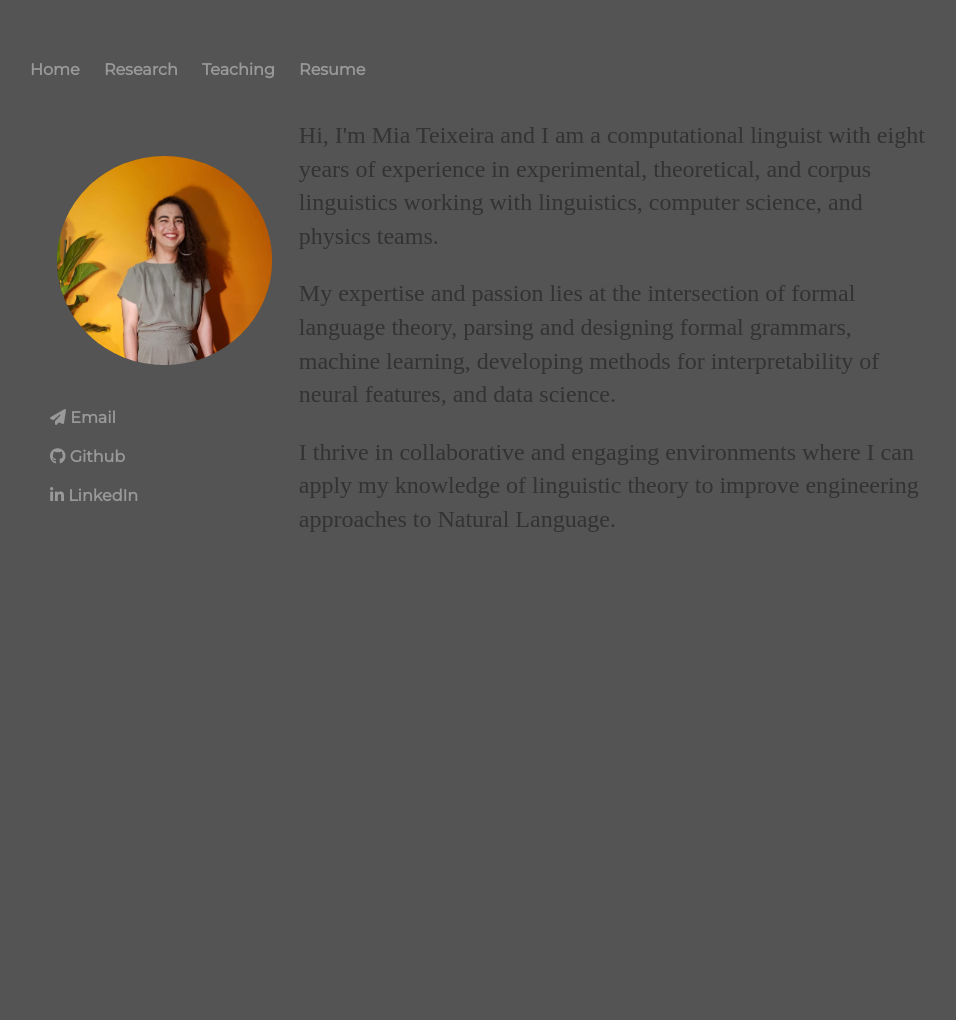
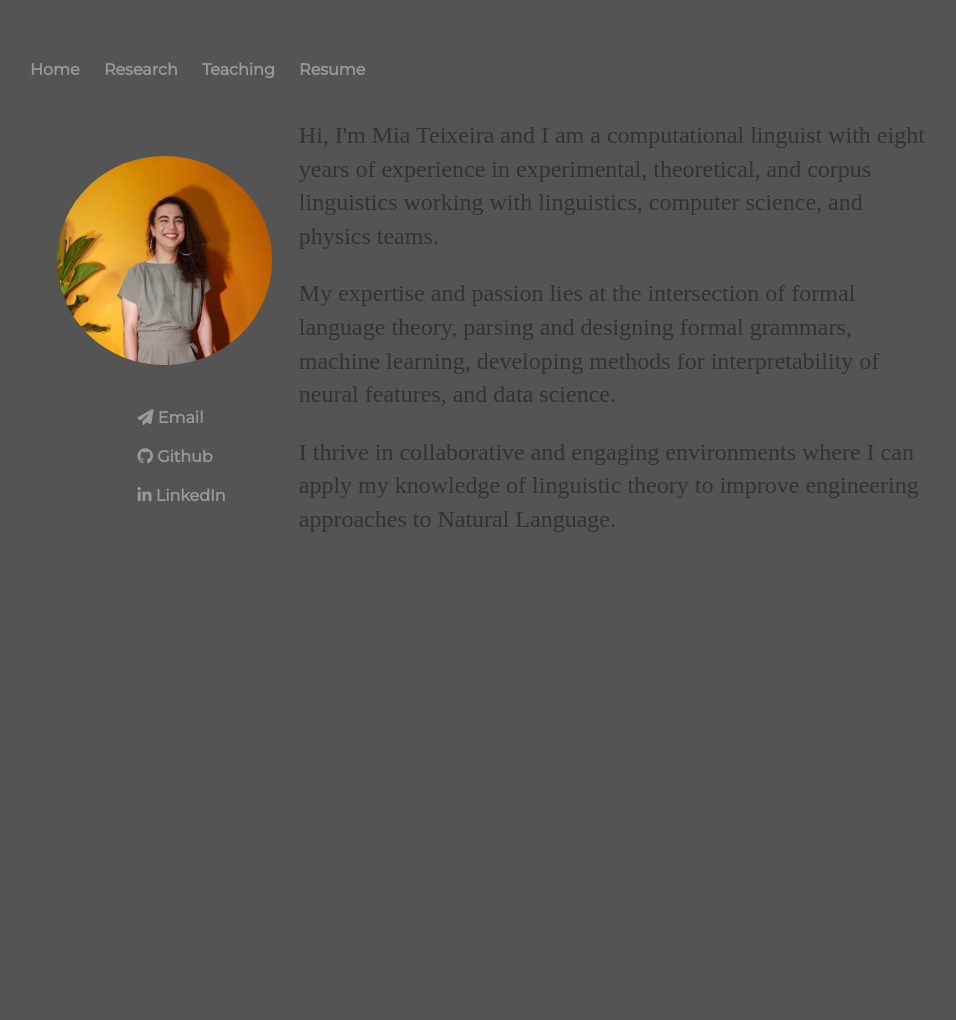
Before and after one commit to miateixeira/miateixeira.github.io, a Jekyll site: the page built from index.html, in a window 1280 px wide. Shown: the whole page, without its empty margins (162-1118 px from the left). Built offline with Jekyll 4.4.1, drawn with Linux system fonts in a browser that asks for light colours; nearby versions of some CDN libraries.

Commit message:
change sidebar link margins to percent

```diff
--- a/css/main.css
+++ b/css/main.css
@@ -25,7 +25,7 @@ nav ul li {
 
 div.sidebar ul li {
   margin-bottom: 20px;
-  margin-left: 20px;
+  margin-left: 40%;
 }
 
 a {
```
